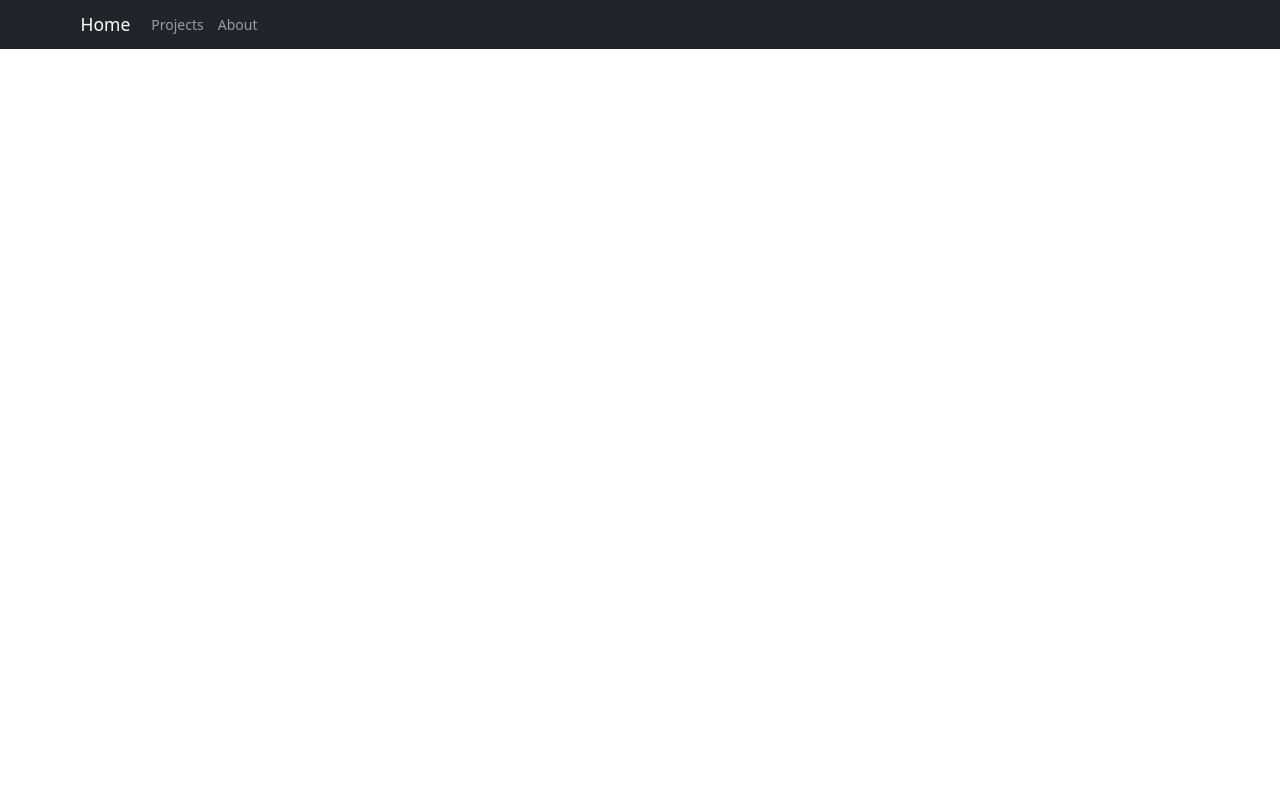
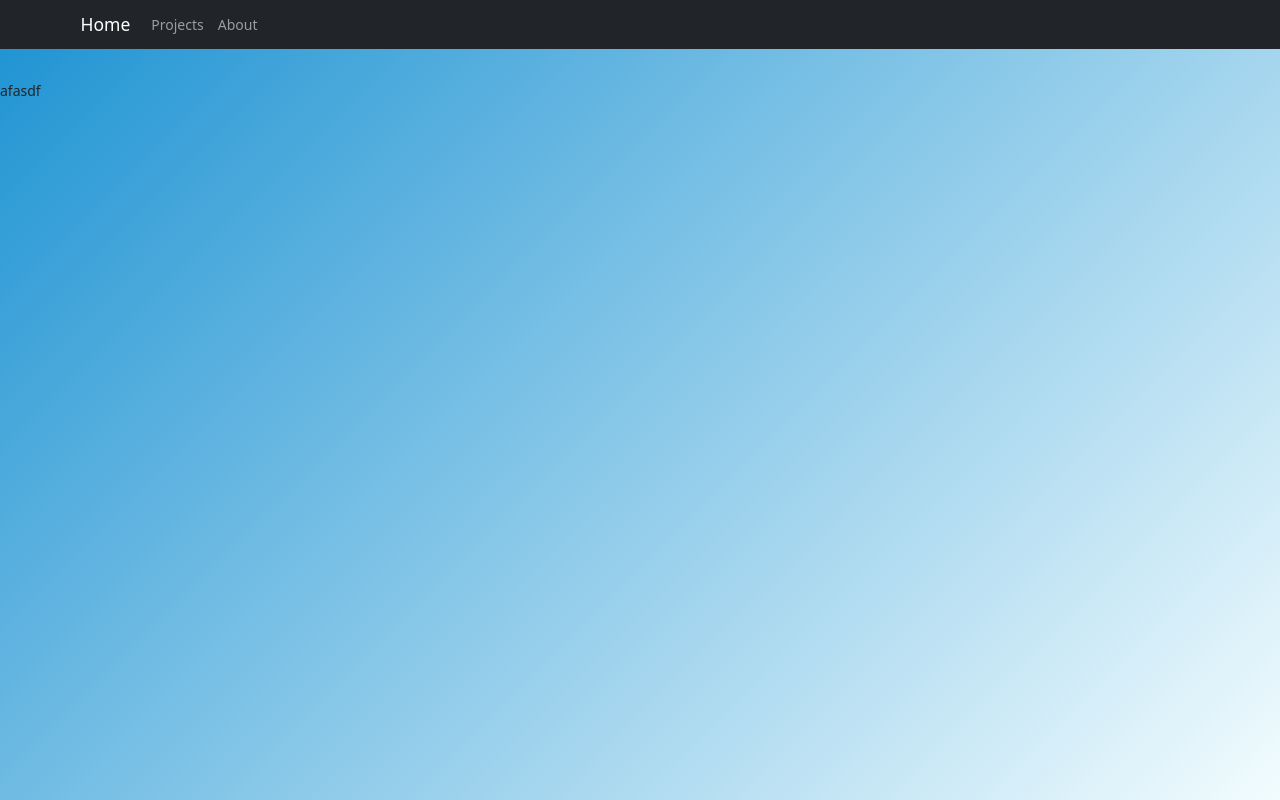
Before and after one commit to spencer-lott/Portfolio-Website, a React (Create React App) app: page /about in a window 1280 px wide. Built offline with nearby package versions, Linux system fonts and the light colour scheme.

Commit message:
working on about page

```diff
--- a/src/components/about/About.js
+++ b/src/components/about/About.js
@@ -0,0 +1,12 @@
+import "./about.css"
+
+export const About = () => {
+    return (
+    <section className="about-container">
+        <div>
+            afasdf
+        </div>
+
+    </section>
+    )
+}
--- a/src/components/about/about.css
+++ b/src/components/about/about.css
@@ -0,0 +1,7 @@
+.about-container{
+    margin-top: 50px;
+    height: 100vh;
+    margin: 0;
+    padding-top: 80px;
+    background: linear-gradient(135deg, var(--primary), var(--secondary));
+}
--- a/src/components/home/Home.js
+++ b/src/components/home/Home.js
@@ -20,8 +20,8 @@ return (
                             <h2><em>Junior Full-Stack Developer</em></h2>
                             <div>
                                 <h3 className="h3-details"><i className="bi bi-pin-map-fill"></i> Huntington-Charleston, WV area |
-                                    <a href="https://github.com/spencer-lott" style={{color: "#000"}}><i className="bi bi-github"></i> Github</a> |
-                                    <a href="https://www.linkedin.com/in/spencer-k-lott/"><i className="bi bi-linkedin"></i>LinkedIn</a>
+                                    <a target="_blank" rel='noreferrer' href="https://github.com/spencer-lott" style={{color: "#000"}}><i className="bi bi-github"></i> Github</a> |
+                                    <a target="_blank" rel='noreferrer' href="https://www.linkedin.com/in/spencer-k-lott/"><i className="bi bi-linkedin"></i>LinkedIn</a>
                                 </h3>
                             </div>
                         </div>
--- a/src/components/projects/Projects.js
+++ b/src/components/projects/Projects.js
@@ -5,18 +5,18 @@ export const Projects = () => {
             <section className="projects-container" >
                 <div className="prj-img-container">
                     <h1 className="prj-header">Bird Bud</h1>
-                    <a href=""><img className="thumbnail" src="/images/BirdBud-Thumbnail.png" alt=""/></a>
+                    <a target="_blank" rel='noreferrer' href="https://www.loom.com/share/d6b6538ba21e4586ac70f2272b0329c3?sid=b2c15e4e-6168-482a-a6e8-c83616ec19e9"><img className="thumbnail" src="/images/BirdBud-Thumbnail.png" alt=""/></a>
                     <footer className="prj-footer">
-                        <p><i>Front-End Capstone Project</i></p>
-                    <a href="https://github.com/spencer-lott/bird-capstone"><p className="ghub-ptag"><i className="bi bi-github"></i>Github Link</p></a>
+                        <p><i>Client Side Capstone Project</i></p>
+                    <a target="_blank" rel='noreferrer' href="https://github.com/spencer-lott/bird-capstone"><p className="ghub-ptag"><i className="bi bi-github"></i>Github Link</p></a>
                     </footer>
                 </div>
                 <div className="prj-img-container">
                     <h1 className="prj-header">Property Manager</h1>
-                    <a href="https://www.loom.com/share/0c9bc0b8eae34a289396a8812156d659"><img className="thumbnail" src="/images/PropertyManager-Thumbnail.png" alt=""/></a>
+                    <a target="_blank" rel='noreferrer' href="https://www.loom.com/share/0c9bc0b8eae34a289396a8812156d659?sid=ef007d20-61fc-4c38-8a48-7b196177133f"><img className="thumbnail" src="/images/PropertyManager-Thumbnail.png" alt=""/></a>
                     <footer className="prj-footer">
-                        <p><i>Full-Stack Capstone Project</i></p>
-                    <a href="https://github.com/spencer-lott/property-capstone"><p className="ghub-ptag"><i className="bi bi-github"></i>Github Link</p></a>
+                        <p><i>Server Side Capstone Project</i></p>
+                    <a target="_blank" rel='noreferrer'href="https://github.com/spencer-lott/property-capstone"><p className="ghub-ptag"><i className="bi bi-github"></i>Github Link</p></a>
                     </footer>
                 </div>
             </section>
--- a/src/components/projects/projects.css
+++ b/src/components/projects/projects.css
@@ -6,7 +6,6 @@
     justify-content: space-evenly;
     margin-top: 50px;
     height: 100vh;
-    /* width: 100vw; */
     margin: 0;
     padding-top: 80px;
     background: linear-gradient(135deg, var(--primary), var(--secondary));
--- a/src/views/ApplicationViews.js
+++ b/src/views/ApplicationViews.js
@@ -1,6 +1,7 @@
 import { Outlet, Route, Routes } from "react-router-dom"
 import { Home } from "../components/home/Home"
 import { Projects } from "../components/projects/Projects"
+import { About } from "../components/about/About"
 
 export const ApplicationViews = () => {
     return(
@@ -16,6 +17,7 @@ export const ApplicationViews = () => {
             }>
                 <Route path="/" element={ <Home /> } />
                 <Route path="/projects" element={ <Projects />} />
+                <Route path="/about" element={ <About />} />
             </Route>
         </Routes>
     </>
```
